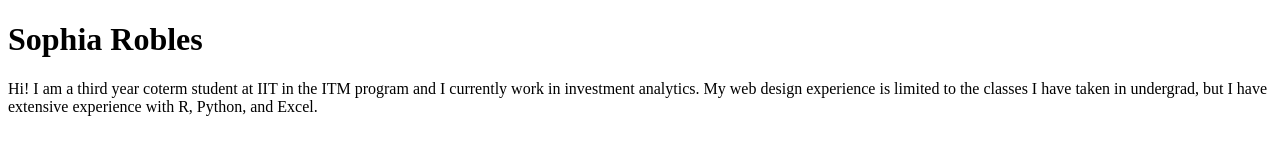
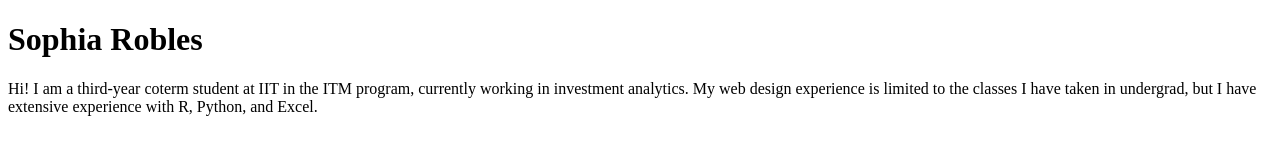
Before and after one commit to sophiamrobles/ITMD441, a plain HTML site: page index.html in a window 1280 px wide. Drawn offline with Linux system fonts and the light colour scheme.

Commit message:
update and format index.html

```diff
--- a/index.html
+++ b/index.html
@@ -1,15 +1,21 @@
 <!DOCTYPE html>
-<html>
+<html lang="en">
+<head>
+    <meta charset="UTF-8">
+    <meta name="viewport" content="width=device-width, initial-scale=1.0">
+    <link rel="stylesheet" href="styles.css">
+    <title>Sophia Robles</title>
+</head>
 <body>
-<!--my name-->
-<h1>Sophia Robles</h1>
-<!--bio-->
-<p>Hi! I am a third year coterm student at IIT in the
-    ITM program and I currently work in investment
-    analytics.  My web design experience is limited to the
-    classes I have taken in undergrad, but I have extensive
-    experience with R, Python, and Excel.
-</p>
-
+    <main>
+        <header>
+            <h1>Sophia Robles</h1>
+        </header>
+            <p>Hi! I am a third-year coterm student at IIT in the
+                ITM program, currently working in investment analytics.
+                My web design experience is limited to the classes I have
+                taken in undergrad, but I have extensive experience with R,
+                Python, and Excel.</p>
+    </main>
 </body>
 </html>
```
